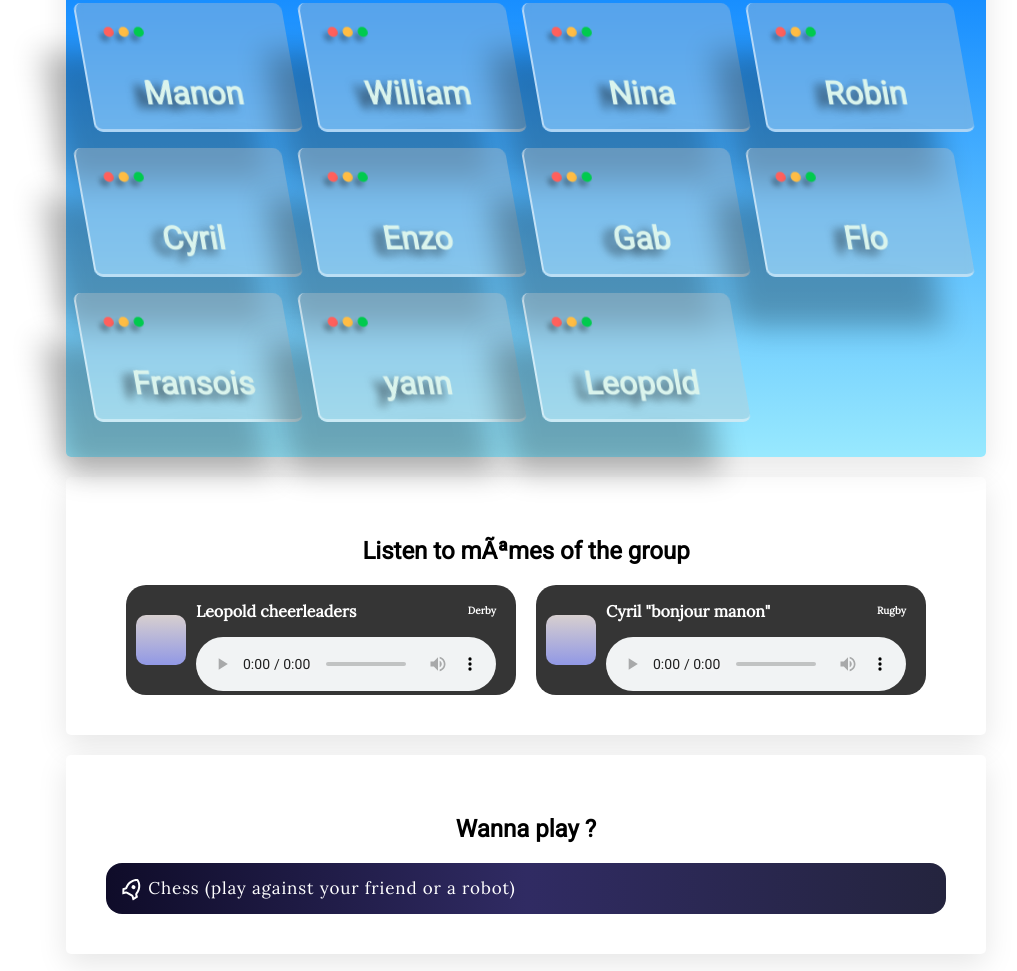
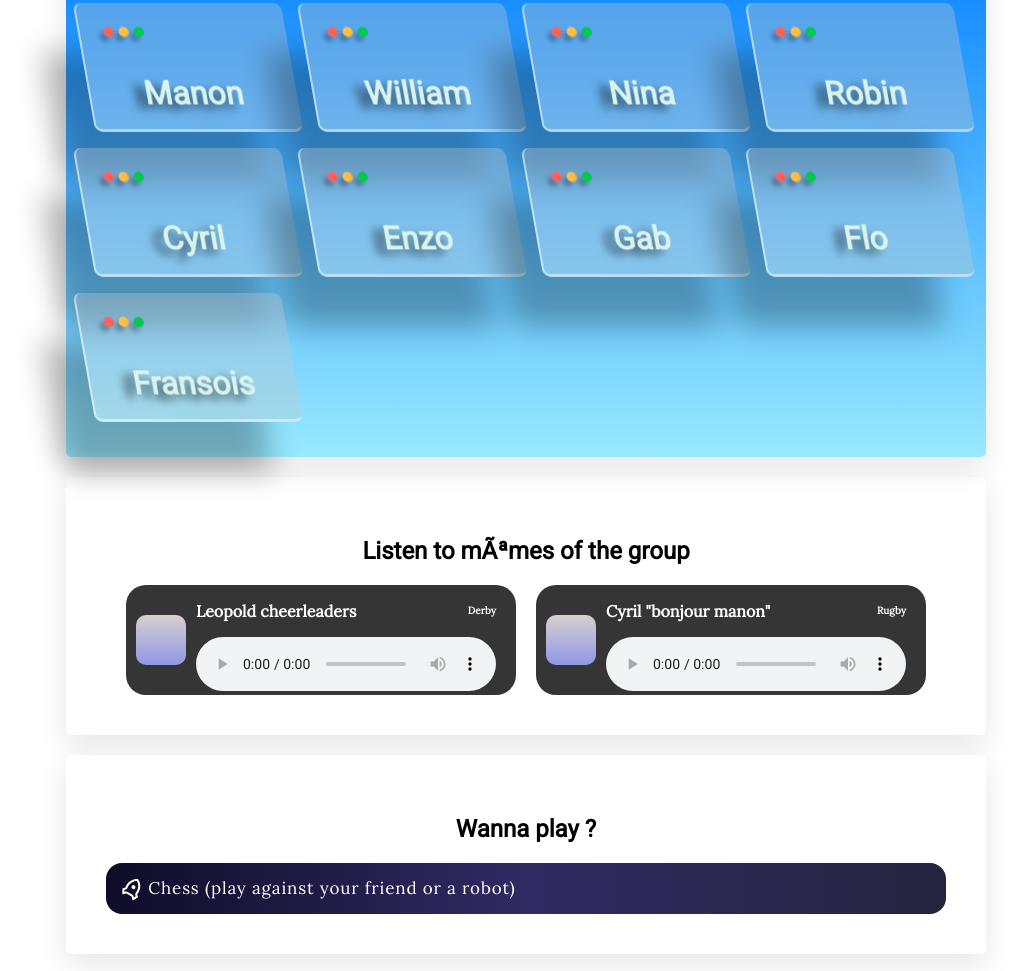
Before and after one commit to 6rilique/version-to-le-wagon, a plain HTML site: page index.html in a window 1280 px wide. Shown: the part 853-1824 px from the top of the page, without its empty margins (114-1131 px from the left). Drawn offline with Linux system fonts and the light colour scheme; grey boxes are pictures that could not be loaded.

Commit message:
Update index.html

```diff
--- a/index.html
+++ b/index.html
@@ -130,28 +130,6 @@
 								<img class="avatar" src="images/fransois.jpg" alt="fransois">
 								<p>Can I have more caramel</p>
 						</div>
-						<div class="card">
-							    <div class="align">
-							        <span class="red"></span>
-							        <span class="yellow"></span>
-							        <span class="green"></span>
-								</div>
-
-								<h1>yann</h1>
-								<img class="avatar" src="images/yann.jpg" alt="Yann">
-								<p>singapore or I die</p>
-						</div>
-						<div class="card">
-							    <div class="align">
-							        <span class="red"></span>
-							        <span class="yellow"></span>
-							        <span class="green"></span>
-								</div>
-
-								<h1>Leopold</h1>
-								<img class="avatar" src="images/leopold.jpg" alt="Leopold">
-								<p>I'm a waste but I don't mind</p>
-						</div>
 					</div>
 			</div>
 
```
